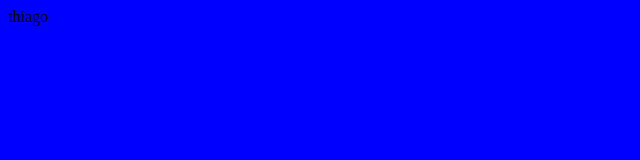
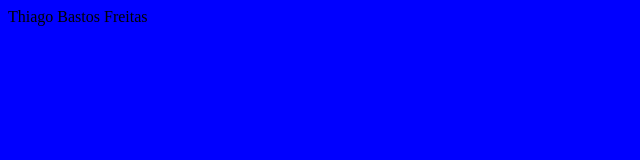
Before and after one commit to THBASTOS23/curso-git, a plain HTML site: page index.html in a window 1280 px wide. Shown: the whole page, without its empty margins (0-640 px from the left). Drawn offline with Linux system fonts and the light colour scheme.

Commit message:
atualização 3

```diff
--- a/index.html
+++ b/index.html
@@ -2,5 +2,5 @@
 	<head>
 		<link rel="stylesheet" href="./css/estilos.css">
 	</head>
-	<body>thiago</body>
+	<body>Thiago Bastos Freitas</body>
 </html>
```
